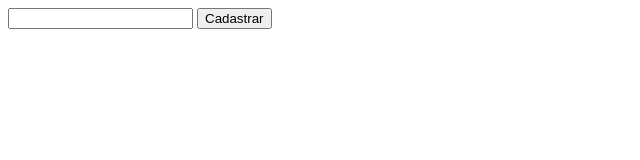
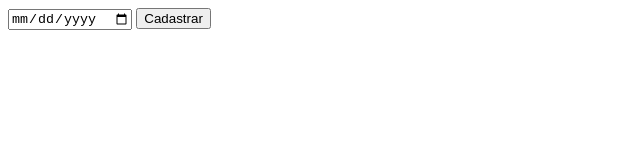
Before and after one commit to ViniciusPaulo07/Projetos-Dev-De-Verdade, a website: page front-end_basico/index.html in a window 1280 px wide. Shown: the whole page, without its empty margins (0-640 px from the left). Drawn offline with Linux system fonts and the light colour scheme.

Commit message:
tag input date

```diff
--- a/front-end_basico/index.html
+++ b/front-end_basico/index.html
@@ -9,7 +9,7 @@
     <!-- Formulário de login, cadastro, etc. -->
     <form>
         <!-- Campo de entrada para o nomes de usuários, senhas, emails, etc. -->
-        <input type="number" >
+        <input type="date" >
 
         <!-- Todo formulário deve ter um botão. -->
         <button>Cadastrar</button>
```
